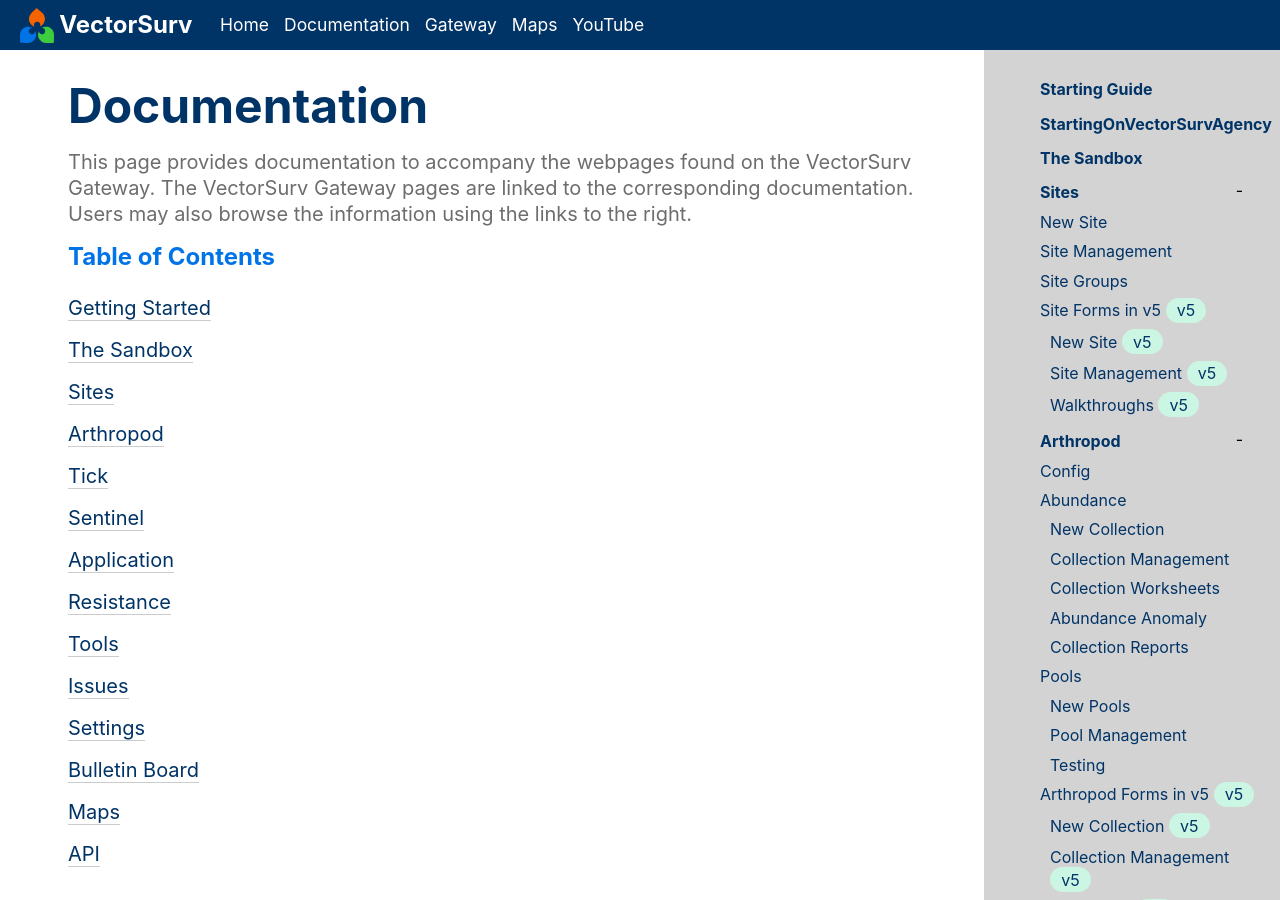
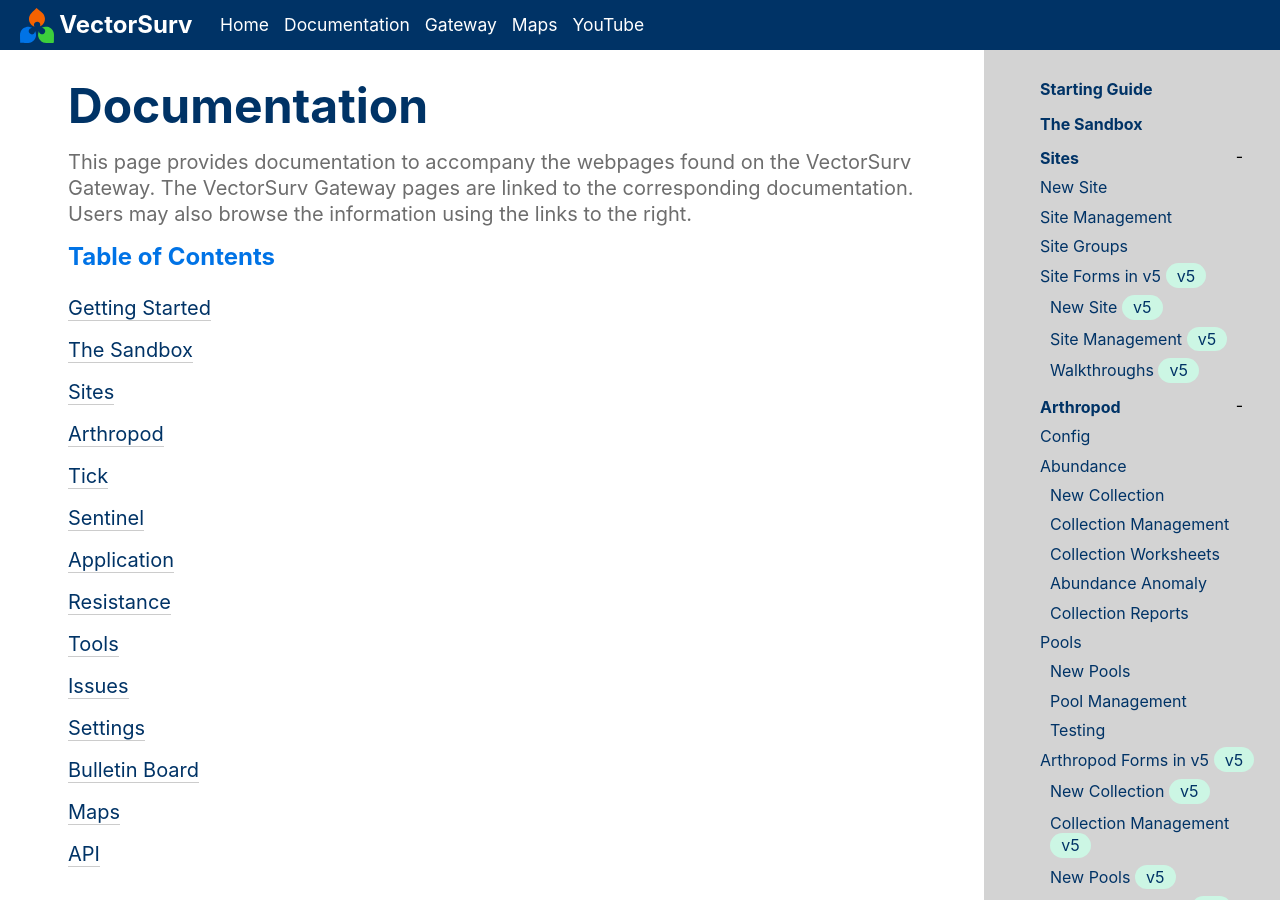
Before and after one commit to tlvaldepena/vectorsurv.org, a Jekyll site: the page built from _docs/index.md, in a window 1280 px wide and 900 px high. Built offline with Jekyll 4.4.1, drawn with Linux system fonts in a browser that asks for light colours.

Commit message:
Update docs_nav.yml

```diff
--- a/_data/docs_nav.yml
+++ b/_data/docs_nav.yml
@@ -1,7 +1,5 @@
 - title: Starting Guide
   link: /starting/
-- title: StartingOnVectorSurvAgency
-  link: /starting/#StartingOnVectorSurvAgency
 - title: The Sandbox
   link: /docs/sandbox/
 - title: Sites
```
